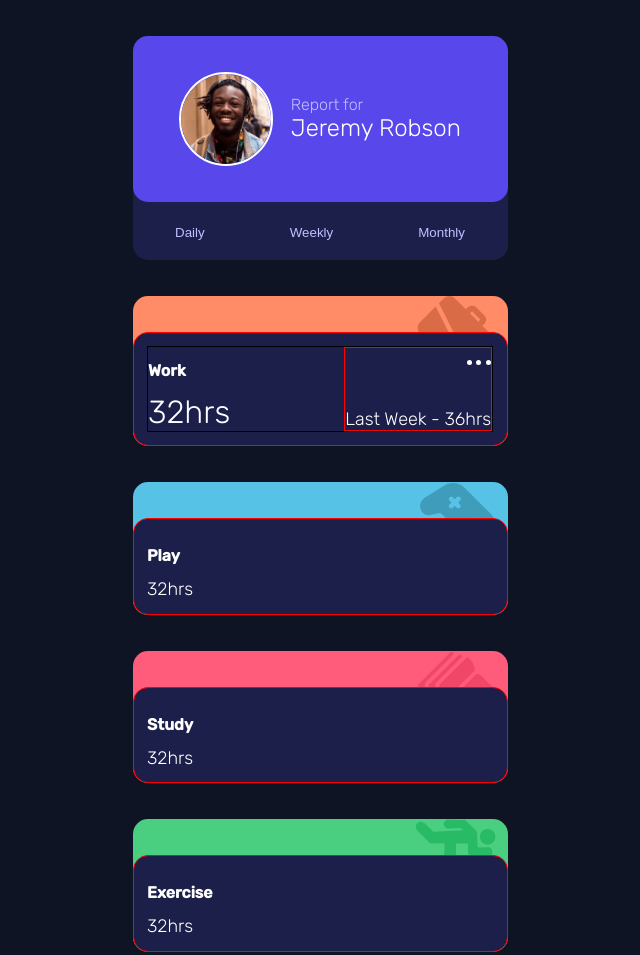
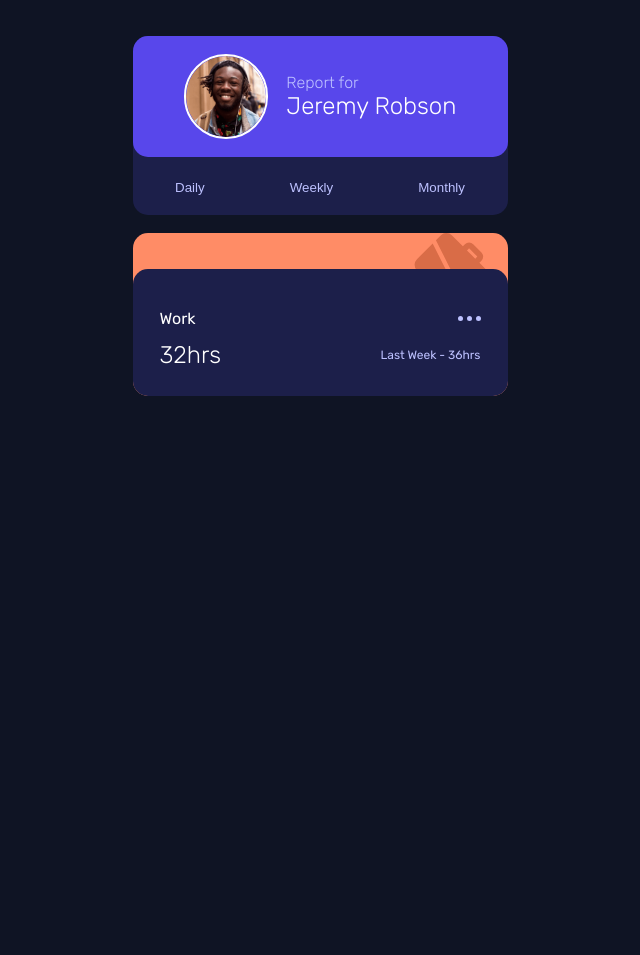
Before and after one commit to Andrekode/timetrackingdashboard, a plain HTML site: page index.html in a window 1280 px wide. Shown: the top 955 px of the page, without its empty margins (320-960 px from the left). After the commit the page ends 800 px from the top, so only its background shows below. Drawn offline with Linux system fonts and the light colour scheme.

Commit message:
updated css and html

```diff
--- a/css/styles.css
+++ b/css/styles.css
@@ -3,16 +3,14 @@
   --work: hsl(15, 100%, 70%);
   --play: hsl(195, 74%, 62%);
   --study: hsl(348, 100%, 68%);
-    --exercise:  hsl(145, 58%, 55%);
+  --exercise: hsl(145, 58%, 55%);
   --social: hsl(264, 64%, 52%);
   --self-care: hsl(43, 84%, 65%);
   --very-dark-blue: hsl(226, 43%, 10%);
   --dark-blue: hsl(235, 46%, 20%);
-    --desaturated-blue:  hsl(235, 45%, 61%);
+  --desaturated-blue: hsl(235, 45%, 61%);
   --pale-blue: hsl(236, 100%, 87%);
-    --blue:  hsl(246, 80%, 60%);
-
-
+  --blue: hsl(246, 80%, 60%);
 }
 
 * {
@@ -23,19 +21,14 @@ body {
   margin: 0;
   color: #fff;
   font-weight: 300;
-    font-family: 'Rubik', sans-serif;
+  font-family: "Rubik", sans-serif;
   font-size: 1.125rem;
   background-color: var(--very-dark-blue);
 }
 
-
-
-
-
 /* Typograph */
 
 h1 {
-
   margin: 0;
 }
 h2 {
@@ -44,7 +37,6 @@ h2 {
 
 p {
   margin: 0;
-
 }
 
 img {
@@ -57,14 +49,10 @@ img {
 .title p {
   font-size: 1rem;
   font-weight: 300;
-    color: var(--pale-blue)
+  color: var(--pale-blue);
 }
 .title h1 {
   font-size: 1.5rem;
-    font-weight: 300;
-}
-.stats-p-title {
-    font-size: 2rem;
   font-weight: 300;
 }
 
@@ -74,6 +62,10 @@ img {
   max-width: 375px;
   margin: 0 auto;
   margin-top: 2em;
+  display: flex;
+  flex-direction: column;
+  align-items: center;
+  justify-content: center;
 }
 
 .report-box,
@@ -84,8 +76,6 @@ img {
 .main-box {
   background: var(--dark-blue);
   border-radius: 15px;
-    min-width: 95%;
-
 }
 
 .report-box {
@@ -93,21 +83,18 @@ img {
   display: flex;
   align-items: center;
   justify-content: center;
-    padding: 2em 0;
-
+  padding: 1em;
 }
 
 .title {
   display: flex;
   flex-direction: column;
   margin-left: 1em;
-
 }
 
 .title p {
   order: -1;
 }
-
 
 .links {
   /* background-color: var(--dark-blue); */
@@ -118,60 +105,80 @@ img {
   padding: 1em 0;
 }
 
-
 .btn {
   border: 0;
   background: 0;
   color: var(--pale-blue);
-
 }
 
 /* layout secondary box  */
 
 .secondary-box {
-    padding-top: 2em;
-    margin-top: 2em;
+  margin-top: 1em;
   border-radius: 15px;
+  width: 100%;
 }
 
-.stats {
+.stats-box {
   background: var(--dark-blue);
-    padding: .75em;
+  padding: 1.5em;
   border-radius: 15px;
-    display: flex;
-    border: solid red 1px;
-    justify-content: space-between;
-
+  margin-top: 2em;
+}
+.stats-box-h2 {
+  font-weight: 400;
+}
+.stats-box-hours-p {
+    font-size: 1.5rem;
+    font-weight: 300;
+}
+.stats-box-des-p {
+    color: var(--pale-blue);
+    font-size: .75rem;
+    font-weight: 400;
 }
 
+.col,
+.col-2 {
+  display: flex;
+  justify-content: space-between;
+  align-items: center;
+}
+
+.col-dots {
+  display: flex;
+  border: sold red 2px;
+}
+.dot {
+  background-color: var(--pale-blue);
+  width: 5px;
+  height: 5px;
+  border-radius: 50%;
+  margin-left: 0.2em;
+}
 
 .work {
   background: var(--work);
   background-image: url(/images/icon-work.svg);
-
 }
 .play {
   background: var(--play);
   background-image: url(/images/icon-play.svg);
-
 }
 
 .study {
   background: var(--study);
   background-image: url(/images/icon-study.svg);
-
 }
 
 .exercise {
   background: var(--exercise);
   background-image: url(/images/icon-exercise.svg);
-
 }
 
 .social {
   background: var(--social);
   background-image: url(/images/icon-social.svg);
-
 }
 
 .work,
@@ -180,39 +187,6 @@ img {
 .exercise,
 .social {
   background-repeat: no-repeat;
-    background-position-x: 96%;
+  background-position-x: 95%;
   background-position-y: top -10px;
 }
-
-.dots {
-   text-align: right;
-}
-.dot {
-    background-color: #fff;
-    width: 5px;
-    height: 5px;
-    border-radius: 50%;
-    display: inline-block;
-}
-
-.splitter {
-    width: 100%;
-    display: flex;
-    justify-content: space-between;
-    border: solid black 1px;
-
-}
-
- /* .stats-title {
-    display: flex;
-    flex-direction: column;
-    justify-content: space-between;
-    border: solid white 1px;
-} */
-.stats-title-right {
-
-   border: red solid 1px;
-    display: flex;
-    flex-direction: column;
-    justify-content: space-between;
-}
--- a/index.html
+++ b/index.html
@@ -1,18 +1,21 @@
 <!DOCTYPE html>
 <html lang="en">
   <head>
-  <meta charset="UTF-8">
-  <meta http-equiv="X-UA-Compatible" content="IE=edge">
-  <meta name="viewport" content="width=device-width, initial-scale=1.0">
-  <link rel="stylesheet" href="./css/styles.css">
-  <link href="https://fonts.googleapis.com/css2?family=Rubik:wght@300;400;500&display=swap" rel="stylesheet">
-  <title>Time tracking dashboard - Frontend challenge</title>
+    <meta charset="UTF-8" />
+    <meta http-equiv="X-UA-Compatible" content="IE=edge" />
+    <meta name="viewport" content="width=device-width, initial-scale=1.0" />
+    <link rel="stylesheet" href="./css/styles.css" />
+    <link
+      href="https://fonts.googleapis.com/css2?family=Rubik:wght@300;400;500&display=swap"
+      rel="stylesheet"
+    />
+    <title>Frontend Mentor - Challenge - Time Tracking Dashboard</title>
   </head>
   <body>
     <div class="container">
       <div class="main-box">
         <div class="report-box">
-          <img src="./images/image-jeremy.png" alt="">
+          <img src="./images/image-jeremy.png" alt="" />
           <div class="title">
             <h1>Jeremy Robson</h1>
             <p>Report for</p>
@@ -24,79 +27,37 @@
           </div>
           <div class="btns">
             <button class="btn">Weekly</button>
-
           </div>
           <div class="btns">
             <button class="btn">Monthly</button>
-
           </div>
         </div>
+      </div>
+      <!--end main-box-->
 
-    </div> <!--end main-box-->
+      <!-- secondary box -->
       <div class="secondary-box work">
-      <div class="stats">
-        <div class="splitter">
-          <div class="stats-title">
-            <h2>Work</h2>
-            <p class="stats-p-title">32hrs</p>
-
+        <div class="stats-box">
+          <div class="col">
+            <div class="col-h2">
+              <h2 class="stats-box-h2">Work</h2>
             </div>
-          <div class="stats-title-right">
-            <div class="dots">
+            <div class="col-dots">
               <div class="dot"></div>
               <div class="dot"></div>
               <div class="dot"></div>
             </div>
-              <p class="stats-p-right">Last Week - 36hrs</p>
-
           </div>
-
-
+          <div class="col-2">
+            <div class="stats-box-hours">
+              <p class="stats-box-hours-p">32hrs</p>
+            </div>
+            <div class="stats-box-des">
+              <p class="stats-box-des-p">Last Week - 36hrs</p>
             </div>
           </div>
         </div>
-    <!--  -->
-    <div class="secondary-box play">
-      <div class="stats">
-        <div class="stats-title">
-          <h2>Play</h2>
-          <p>32hrs</p>
-
       </div>
     </div>
-    </div>
-    <!--  -->
-    <div class="secondary-box study">
-      <div class="stats">
-        <div class="stats-title">
-          <h2>Study</h2>
-          <p>32hrs</p>
-
-        </div>
-      </div>
-    </div>
-    <!--  -->
-    <div class="secondary-box exercise">
-      <div class="stats">
-        <div class="stats-title">
-          <h2>Exercise</h2>
-          <p>32hrs</p>
-
-        </div>
-      </div>
-    </div>
-    <!--  -->
-    <div class="secondary-box social">
-      <div class="stats">
-        <div class="stats-title">
-          <h2>Self Care</h2>
-          <p>32hrs</p>
-
-        </div>
-      </div>
-    </div>
-
-  </div>
-
   </body>
 </html>
```
Lines whose indentation alone changed are shown as unchanged.
